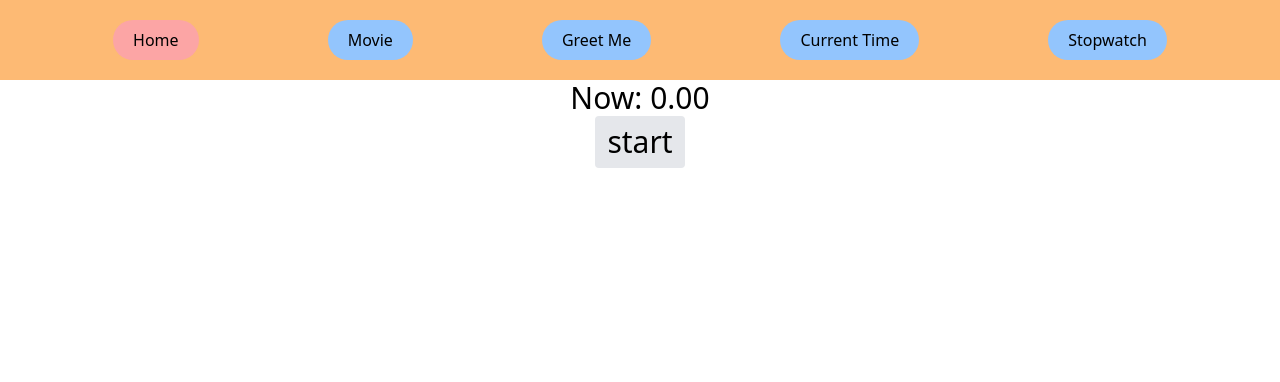
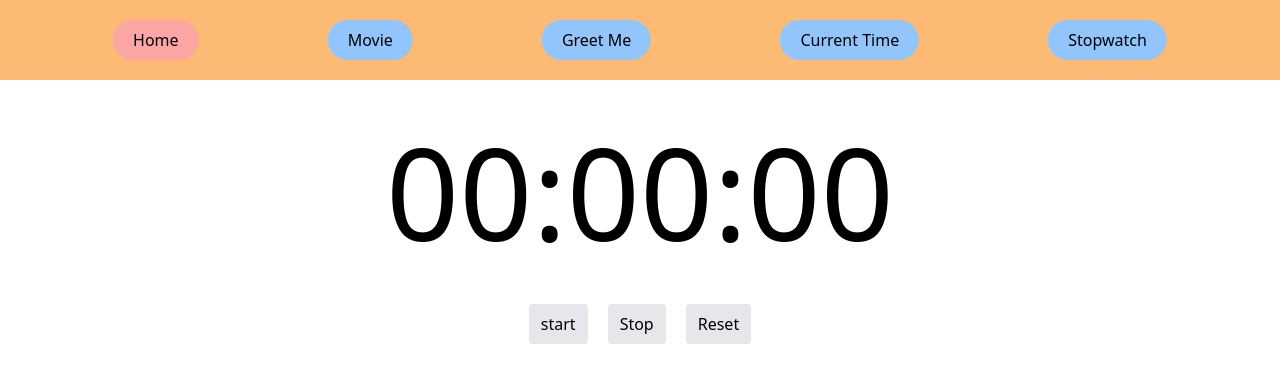
Before and after one commit to AfifJ/learn-react-basic, a React (Vite) app: page /timer in a window 1280 px wide. Shown: the top 382 px of the page. Built offline with nearby package versions, Linux system fonts and the light colour scheme.

Commit message:
🚀 : little update on timer

```diff
--- a/src/pages/CurrentTime.jsx
+++ b/src/pages/CurrentTime.jsx
@@ -1,20 +1,36 @@
-import { useState } from 'react'
+import { useEffect, useState } from "react";
 
 /* using setInterval */
 
 const CurrentTime = () => {
-  const [now, setNow] = useState(Date);
+  const timeFormat = (e) => {
+    const numberFormat = (number) => String(number).padStart(2, 0);
 
-  setInterval(() => {
-    setNow(Date())
-  }, 1000);
+    const numberStyle = `inline-block bg-blue-400 max-w-fit p-3 rounded mx-1`;
+    return (
+        <>
+          <div className={numberStyle}>{numberFormat(e.getHours())}</div>:
+          <div className={numberStyle}>{numberFormat(e.getMinutes())}</div>:
+          <div className={numberStyle}>{numberFormat(e.getSeconds())}</div>
+        </>
+    );
+  };
+
+  let current = new Date();
+  const [now, setNow] = useState(timeFormat(current));
+
+  useEffect(() => {
+    setInterval(() => {
+      let current = new Date();
+      setNow(timeFormat(current));
+    }, 1000);
+  }, []);
 
   return (
     <>
-    <div>CurrentTime</div>
-    { now }
+      <div className="mx-auto mt-32 font-mono font-bold text-8xl max-w-fit">{now}</div>
     </>
-  )
-}
+  );
+};
 
-export default CurrentTime
+export default CurrentTime;
--- a/src/pages/Stopwatch.jsx
+++ b/src/pages/Stopwatch.jsx
@@ -1,27 +1,94 @@
+/* import { useEffect, useState } from "react";
+
+const Stopwatch = () => {
+
+  const [time, setTime] = useState(0);
+  const [running, setRunning] = useState(false);
+
+  useEffect(() => {
+    let interval;
+    if (running) {
+      interval = setInterval(() => {
+        setTime((prevTime) => prevTime + 10);
+      }, 10);
+    } else if (!running) {
+      clearInterval(interval);
+    }
+    return () => clearInterval(interval);
+  }, [running]);
+
+  return (
+    <div className="stopwatch">
+      <div className="numbers">
+        <span>{("0" + Math.floor((time / 60000) % 60)).slice(-2)}:</span>
+        <span>{("0" + Math.floor((time / 1000) % 60)).slice(-2)}:</span>
+        <span>{("0" + ((time / 10) % 100)).slice(-2)}</span>
+      </div>
+      <div className="buttons">
+        <button onClick={() => setRunning(true)}>Start</button>
+        <button onClick={() => setRunning(false)}>Stop</button>
+        <button onClick={() => setTime(0)}>Reset</button>
+      </div>
+    </div>
+  );
+};
+
+export default Stopwatch; */
+
 import { useEffect, useState } from "react";
 const Stopwatch = () => {
+  const [start, setStart] = useState(Date.now());
   const [now, setNow] = useState(0);
+  const [running, setRunning] = useState(false);
 
-  function handleStart() {
-    const start = Date.now();
-    setNow(Date.now() - start);
+  useEffect(() => {
+    let interval;
+    if (running) {
+      interval = setInterval(() => {
+        setNow(Date.now() - start);
+      }, 10);
+    } else if (!running) {
+      clearInterval(interval);
+    }
+    return () => clearInterval(interval);
+  }, [running]);
 
-    setInterval(() => {
-      // Update the current time every 10ms.
-      setNow(Date.now() - start);
-    }, 10);
-  }
 
   return (
     <>
-      <div className="mx-auto font-sans text-3xl text-center max-w-fit">
-        <h1>Now: {(now / 1000).toFixed(2)}</h1>
-        <button className="px-3 py-2 transition bg-gray-200 rounded hover:bg-blue-300" onClick={handleStart}>start</button>
-        {now !== 0 && (
-          <>
-            <h1>I don't know how to stop</h1>
-          </>
-        )}
+      <div className="flex flex-col justify-center mx-auto font-sans max-w-fit">
+        <h1 className="py-12 text-9xl">
+          <span>{String(Math.floor(now / 100000)).padStart(2, "0")}</span>:
+          <span>{String(Math.floor((now / 1000) % 100)).padStart(2, "0")}</span>
+          :<span>{String(Math.floor((now / 10) % 100)).padStart(2, "0")}</span>
+        </h1>
+        <div className="flex flex-row justify-center gap-5">
+          <button
+            className="px-3 py-2 transition bg-gray-200 rounded hover:bg-blue-300"
+            onClick={() => {
+              setRunning(true);
+            }}
+          >
+            start
+          </button>
+          <button
+            className="px-3 py-2 transition bg-gray-200 rounded hover:bg-blue-300"
+            onClick={() => {
+              setRunning(false);
+            }}
+          >
+            Stop
+          </button>
+          <button className="px-3 py-2 transition bg-gray-200 rounded hover:bg-blue-300"
+            onClick={() => {
+              // setStart(-1);
+              // setNow(0);
+              // setRunning(false);
+            }}
+          >
+            Reset
+          </button>
+        </div>
       </div>
     </>
   );
```
Also changed, not shown: 1 other file (tests, documents, lock files or other folders).
